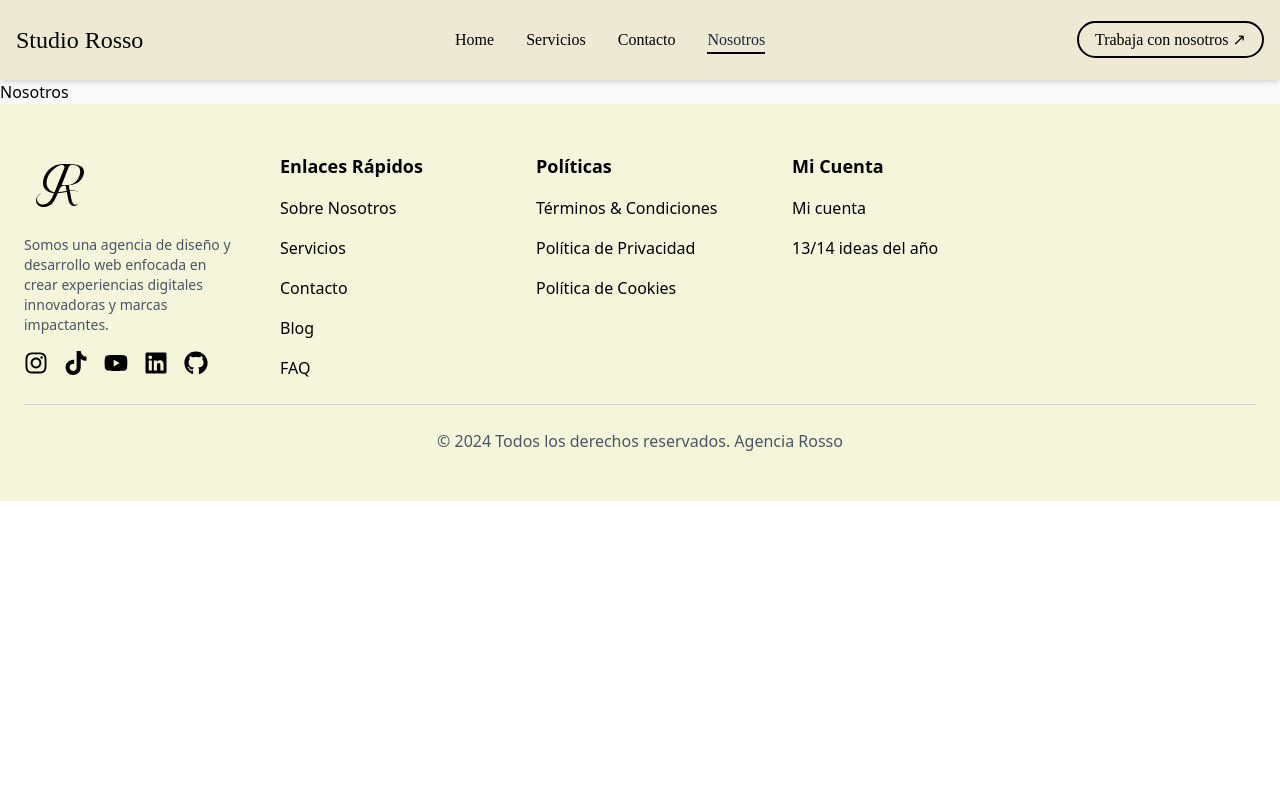
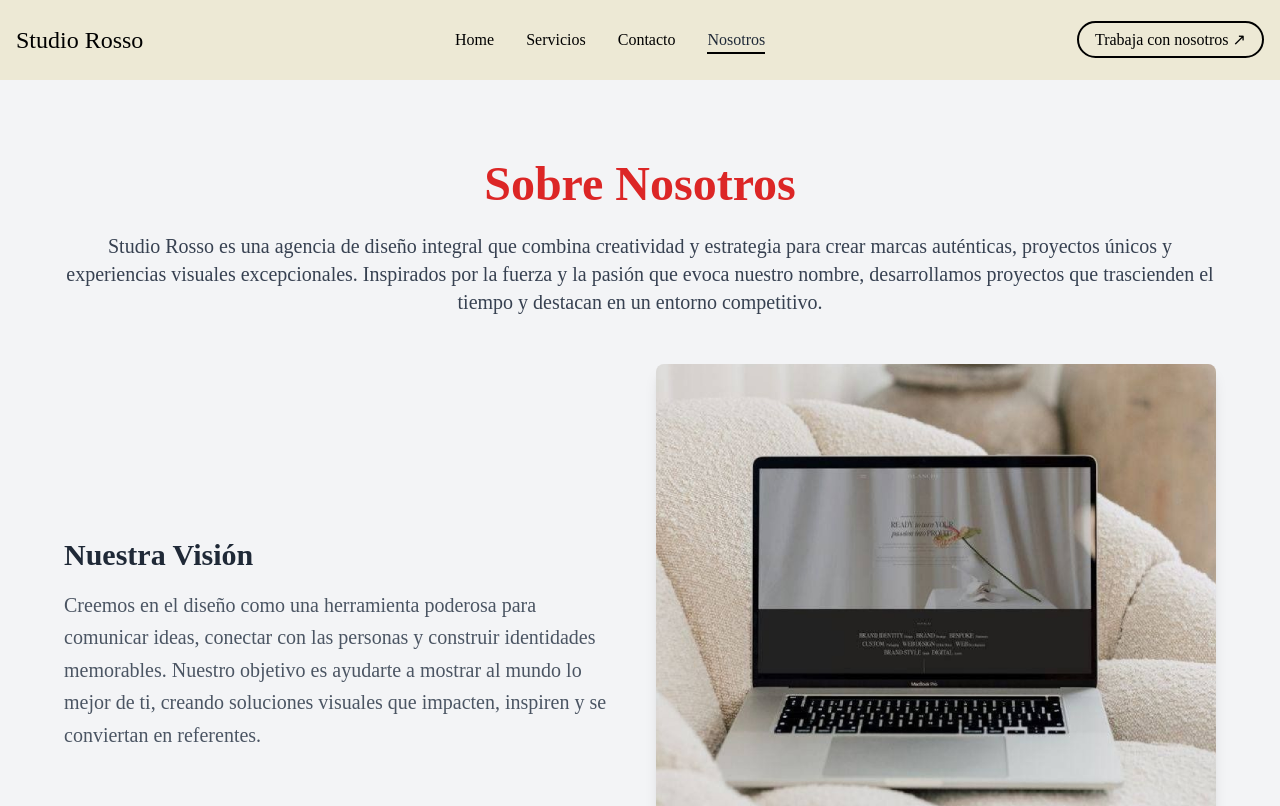
Before and after one commit to StiviMoon/StudioRosso, a React (Vite) app: page /nosotros in a window 1280 px wide. Shown: the top 806 px of the page. Built offline with nearby package versions, Linux system fonts and the light colour scheme; a web font is replaced by a local one.

Commit message:
Descripcion servicios

```diff
--- a/src/Components/Formulario.jsx
+++ b/src/Components/Formulario.jsx
@@ -52,7 +52,7 @@ export default function ContactForm() {
   };
 
   return (
-    <div className="w-full max-w-4xl mx-auto p-6 bg-crema rounded-3xl m-4 shadow-lg border-[2px] border-primary">
+    <div className="w-full max-w-4xl mx-auto p-6 bg-crema rounded-3xl m-4 ">
       <h2 className="text-2xl md:text-3xl font-dream text-black text-center mb-6">
         ¡Queremos conocer tu proyecto!
       </h2>
--- a/src/Components/Section/Trabajos.jsx
+++ b/src/Components/Section/Trabajos.jsx
@@ -2,7 +2,7 @@ import React from 'react'
 
 const Trabajos = () => {
   return (
-    <div>
+    <div className='grid grid-cols-1 md:grid-cols-1 lg:grid-cols-1 gap-4 p-4'>
         <div className='bg-red-200 h-96 flex items-center justify-center'>
             <h1 className='text-black '>Branding</h1>
         </div>
--- a/src/Components/Services/Services.jsx
+++ b/src/Components/Services/Services.jsx
@@ -13,7 +13,7 @@ import Card from '../Card.jsx';
 
 const Services = () => {
   return (
-    <div className="flex flex-wrap  justify-center p-10">
+    <div className="flex flex-wrap  justify-center p-10 ">
       <div className="grid grid-cols-1 sm:grid-cols-2 md:grid-cols-3 lg:grid-cols-4 gap-6">
         {/* Branding y Estrategia de Marca */}
         <Card
--- a/src/Pages/Contacto.jsx
+++ b/src/Pages/Contacto.jsx
@@ -1,12 +1,32 @@
-import React from 'react'
-import Formulario from '../Components/Formulario.jsx'
-import LogoSlider from '../Components/LogoSlider.jsx'
+import React from 'react';
+import Formulario from '../Components/Formulario.jsx';
+import banner from '../img/banner.jpg';
+
 const Contacto = () => {
   return (
-    <div className='flex flex-wrap gap-4 h-full'>
-      <Formulario/>
+    <div
+      className="relative flex items-center justify-center h-[100%] p-10 bg-cover bg-center"
+      style={{ backgroundImage: `url(${banner})` }}
+    >
+      <div className="absolute inset-0"></div>
+      <div className="container mx-auto px-4 flex flex-wrap items-center justify-between h-full">
+        {/* Título */}
+        <div className="text-white w-full md:w-1/2 p-4">
+          <h2 className="text-4xl md:text-6xl font-bold font-dream leading-tight">
+            Nos inspiran las historias
+          </h2>
+          <p className="text-3xl md:text-5xl mt-4 font-dream">
+            Cuéntanos todo sobre la tuya
+          </p>
+        </div>
+
+        {/* Formulario */}
+        <div className="w-full md:w-1/2 p-4 bg-white rounded-lg shadow-lg relative z-10">
+          <Formulario />
+        </div>
+      </div>
     </div>
-  )
-}
+  );
+};
 
-export default Contacto
+export default Contacto;
--- a/src/Pages/Nosotros.jsx
+++ b/src/Pages/Nosotros.jsx
@@ -1,9 +1,38 @@
-import React from 'react'
+import React from "react";
+import Services from "../Components/Services/Services";
+import creativo from "../img/9.jpg";
 
 const Nosotros = () => {
   return (
-    <div>Nosotros</div>
-  )
-}
+    <section className="bg-gray-100 pt-20 pb-20 p-4">
+      <div className="max-w-6xl mx-auto">
+        {/* Header */}
+        <h2 className="text-5xl font-bold text-center text-red-600 mb-6 font-dream">Sobre Nosotros</h2>
+        <p className="text-center text-gray-700 leading-relaxed md:text-xl font-century text-lg">
+          Studio Rosso es una agencia de diseño integral que combina creatividad y estrategia para crear marcas auténticas, proyectos únicos y experiencias visuales excepcionales. Inspirados por la fuerza y la pasión que evoca nuestro nombre, desarrollamos proyectos que trascienden el tiempo y destacan en un entorno competitivo.
+        </p>
 
-export default Nosotros
+        {/* Goals Section */}
+        <div className="mt-12 grid md:grid-cols-2 gap-8 items-center">
+          <div>
+            <h3 className="text-3xl font-semibold text-gray-800 mb-4 font-dream">Nuestra Visión</h3>
+            <p className="text-gray-600 leading-relaxed font-century text-xl">
+              Creemos en el diseño como una herramienta poderosa para comunicar ideas, conectar con las personas y construir identidades memorables. Nuestro objetivo es ayudarte a mostrar al mundo lo mejor de ti, creando soluciones visuales que impacten, inspiren y se conviertan en referentes.
+            </p>
+          </div>
+          <div>
+            <img
+              src={creativo}
+              alt="Equipo creativo"
+              className="rounded-lg shadow-lg object-cover w-full"
+            />
+          </div>
+        </div>
+
+      </div>
+       <Services/>
+    </section>
+  );
+};
+
+export default Nosotros;
--- a/src/Pages/Servicios.jsx
+++ b/src/Pages/Servicios.jsx
@@ -1,17 +1,25 @@
-import React from 'react'
-import Services from '../Components/Services/Services.jsx'
-import CarruselImg from '../Components/CarruselImg.jsx'
-import Trabajos from '../Components/Section/Trabajos.jsx'
+import React from 'react';
+import Services from '../Components/Services/Services.jsx';
+import CarruselImg from '../Components/CarruselImg.jsx';
+import Trabajos from '../Components/Section/Trabajos.jsx';
 
 const Servicios = () => {
   return (
-    <div>
-        <Services/>
-        <CarruselImg/>
-        <Trabajos/>
+    <div className="bg-gray-100 min-h-screen">
+      {/* Título principal */}
+      <div className="flex flex-wrap justify-center text-center p-12">
+        <h1 className="text-4xl md:text-8xl font-bold text-greengrove tracking-wide font-dream leading-snug">
+          Nuestros Servicios
+        </h1>
+        <p className="text-lg md:text-4xl max-w-[75%] text-center  text-greengrove mt-6 font-century">
+          Soluciones digitales creativas diseñadas para potenciar tu marca y mejorar la experiencia de tus clientes.
+        </p>
+      </div>
+        <Services />
+        <CarruselImg />
+        <Trabajos />
+    </div>
+  );
+};
 
-    </div>
-  )
-}
-
-export default Servicios
+export default Servicios;
```
Also changed, not shown: src/img/banner.jpg (added).
